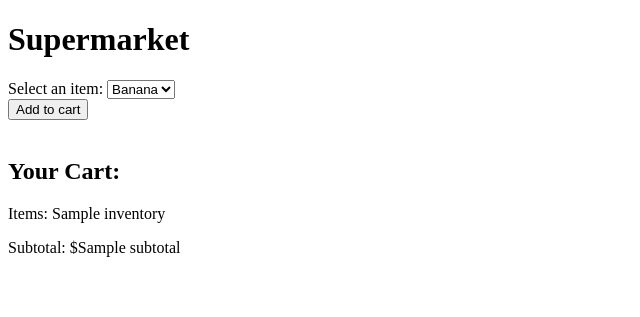
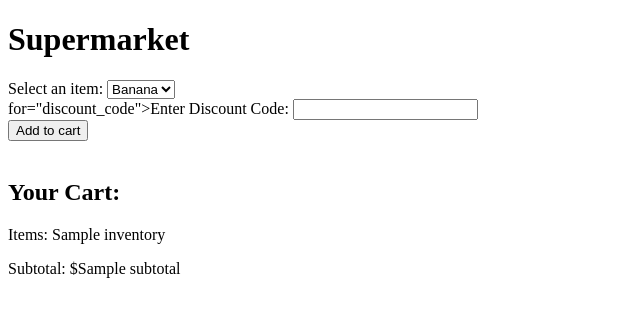
Before and after one commit to Jessmald89/Group2-repo-projects, a Flask app: template templates/index.html in a window 1280 px wide. Shown: the top 317 px of the page, without its empty margins (0-640 px from the left). Run offline with Flask 3, Linux system fonts and the light colour scheme; the template is opened without the code that fills it: most values are stand-ins (such as "Sample title", 1, 10 or a date in 2020).

Commit message:
Added Dicount Feature

```diff
--- a/app.py
+++ b/app.py
@@ -5,6 +5,9 @@ from constant_values import BANANA_PRICE, APPLE_PRICE, ORANGE_PRICE
 
 app = Flask(__name__)
 user_cart = Cart()
+
+# Discount coupon code
+DISCOUNT_CODE = "DISCOUNT20"  # e.x. Discount Code
 
 @app.route("/", methods=["GET", "POST"])
 def index():
@@ -20,7 +23,14 @@ def index():
         elif operation == "orange":
             orange = Food("Orange", ORANGE_PRICE)
             user_cart.add(orange)
-    return render_template("index.html", inventory = user_cart.items, subtotal = user_cart.subtotal)
+
+        # Check for Discount Code
+        discount_code = request.form.get("discount_code")
+        if discount_code and discount_code == DISCOUNT_CODE:
+            # Apply a discount if the provided code matches
+            user_cart.apply_discount(0.20)  # e.x. 20% discount
+
+    return render_template("index.html", inventory=user_cart.items, subtotal=user_cart.subtotal)
 
 if __name__ == "__main__":
     app.run(debug=True)
--- a/templates/index.html
+++ b/templates/index.html
@@ -15,6 +15,10 @@
             <option value="orange">Orange</option>
         </select>
         <br>
+        <!--Added Discount Code Input-->
+        <label> for="discount_code">Enter Discount Code:</label>
+        <input type="text" name="discount_code">
+        <br>
         <input type="submit" value="Add to cart">
     </form>
     <br>
```
